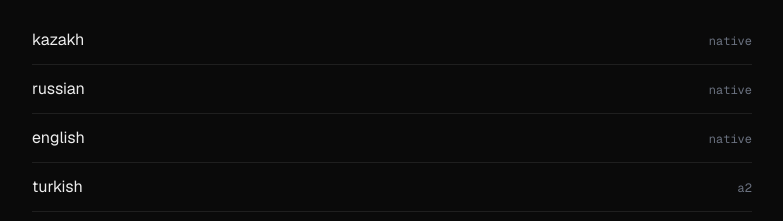
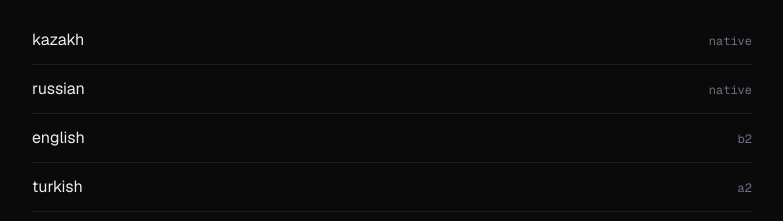
Before and after one commit to ekbmusk/portfolio, a Next.js app: page / in a window 1280 px wide. Shown: the part 4120-4341 px from the top of the page, without its empty margins (248-1031 px from the left). Built offline with nearby package versions, Linux system fonts and the light colour scheme.

Commit message:
chore: set english proficiency to b2

```diff
--- a/src/app/dictionaries.ts
+++ b/src/app/dictionaries.ts
@@ -281,7 +281,7 @@ const en: Dictionary = {
   languages: [
     { name: "kazakh", level: "native" },
     { name: "russian", level: "native" },
-    { name: "english", level: "native" },
+    { name: "english", level: "b2" },
     { name: "turkish", level: "a2" },
     { name: "polish", level: "a2" },
   ],
@@ -510,7 +510,7 @@ const ru: Dictionary = {
   languages: [
     { name: "казахский", level: "родной" },
     { name: "русский", level: "родной" },
-    { name: "английский", level: "родной" },
+    { name: "английский", level: "b2" },
     { name: "турецкий", level: "a2" },
     { name: "польский", level: "a2" },
   ],
@@ -739,7 +739,7 @@ const kk: Dictionary = {
   languages: [
     { name: "қазақша", level: "ана тілі" },
     { name: "орысша", level: "ана тілі" },
-    { name: "ағылшынша", level: "ана тілі" },
+    { name: "ағылшынша", level: "b2" },
     { name: "түрікше", level: "a2" },
     { name: "полякша", level: "a2" },
   ],
```
